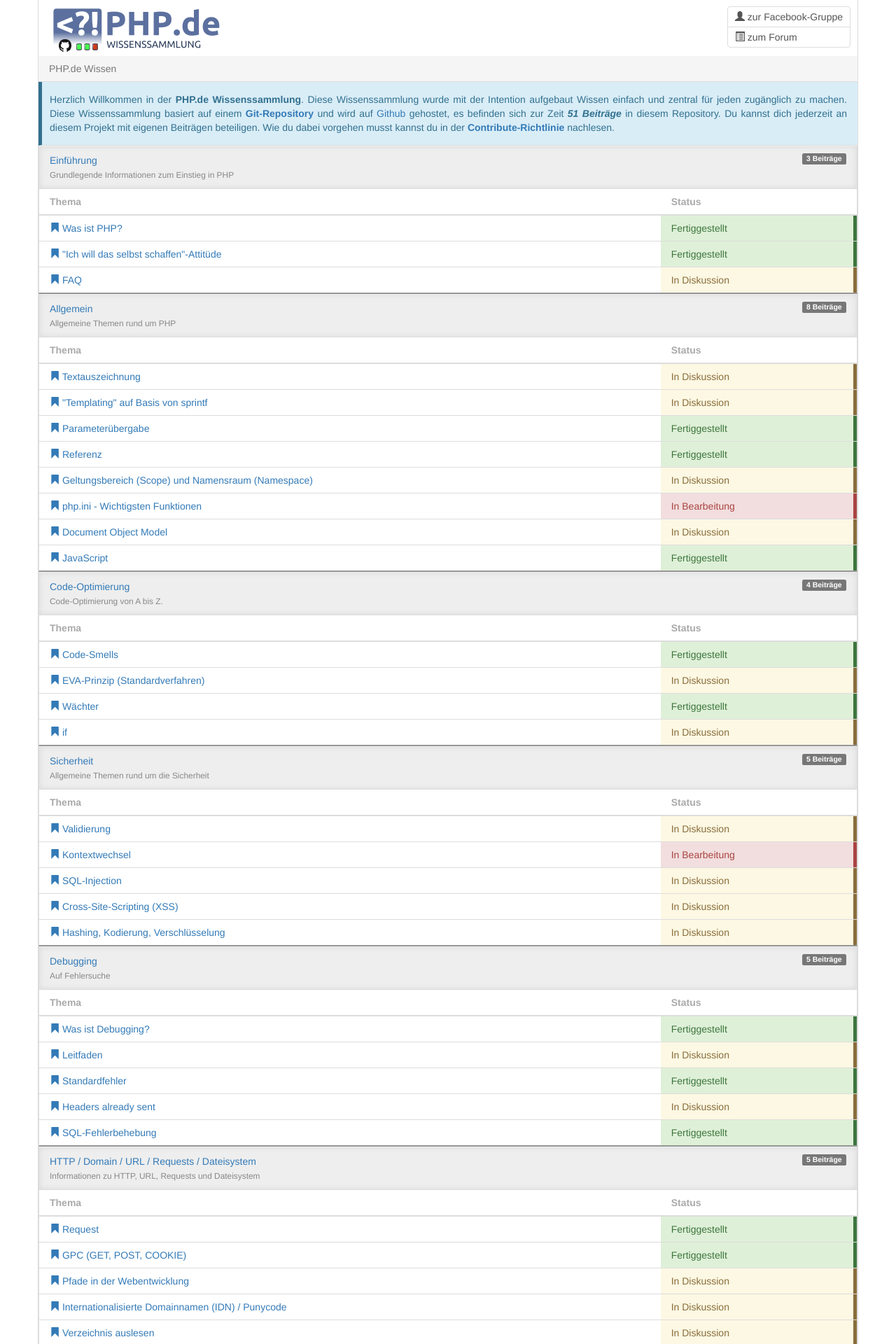
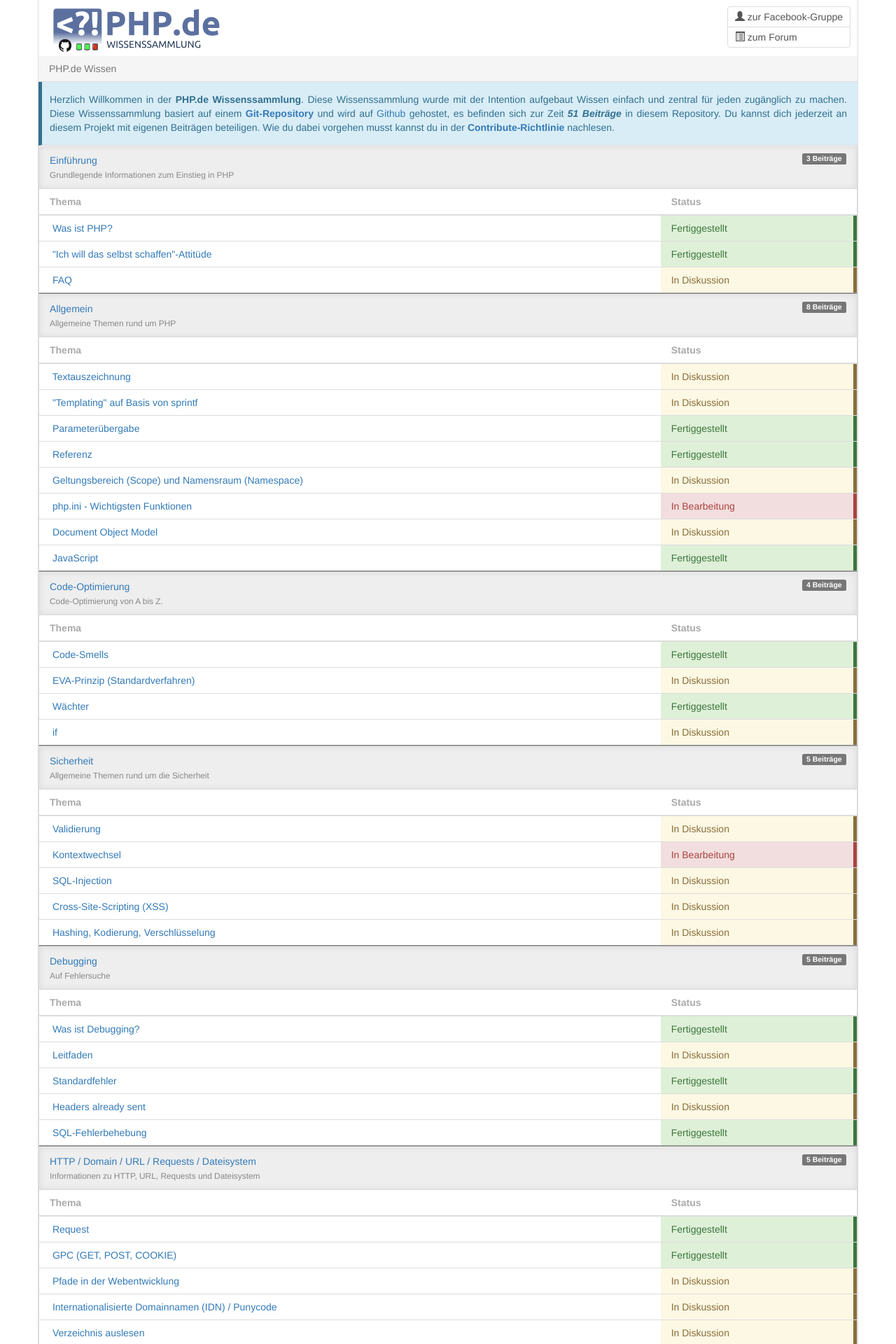
Before and after one commit to php-de/php-de.github.io, a Jekyll site: the page built from index.md, in a window 1280 px wide. Shown: the top 1920 px of the page at 70% size. Built offline with Jekyll 4.4.1, drawn with Linux system fonts in a browser that asks for light colours; nearby versions of some CDN libraries.

Commit message:
fixing glyphes

```diff
--- a/_layouts/front.html
+++ b/_layouts/front.html
@@ -21,7 +21,7 @@ layout: default
         </thead>
         <tbody>{% for sortrange in (0..26) %}{% for current in site.pages %}{% if current.orderId %}{% assign orderId = current.orderId %}{% else %}{% assign orderId = site.orderId %}{% endif %}{% if sitegroup.name == current.group and orderId == sortrange %}
             <tr>
-                <td class="topic"><a href="{{ current.url }}"><span class="glyphicon glyphicon-bookmark"></span> {{ current.title }}</a></td>
+                <td class="topic"><a href="{{ current.url }}"><span class="glyphicon bookmark"></span> {{ current.title }}</a></td>
                 <td class="state left-alerted">{% case current.entry-type %}{% when 'in-progress' %}<div class="alert alert-danger">In Bearbeitung</div>{% when 'in-discussion' %}<div class="alert alert-warning">In Diskussion</div>{% when 'deprecated' %}<div class="alert-info">Veraltet</div>{% else %}<div class="alert alert-success">Fertiggestellt</div>{% endcase %}</td>
             </tr>{% endif %}{% endfor %}{% endfor %}
         </tbody>
```
